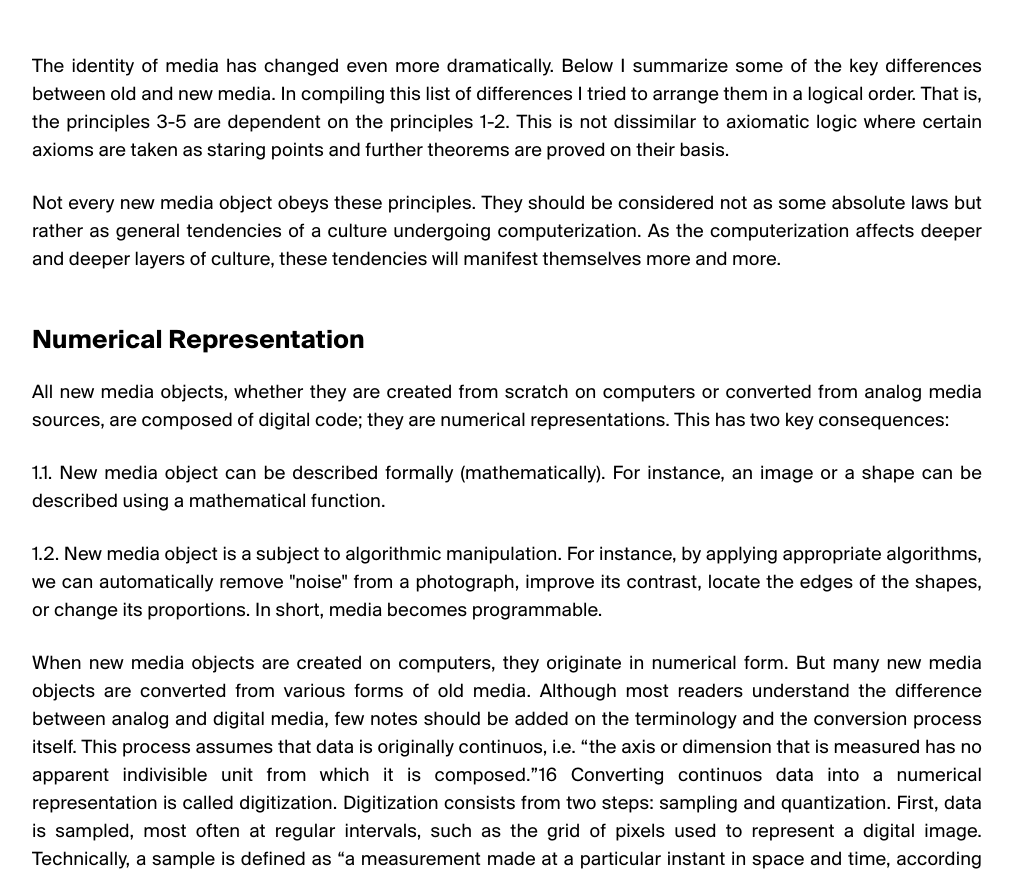
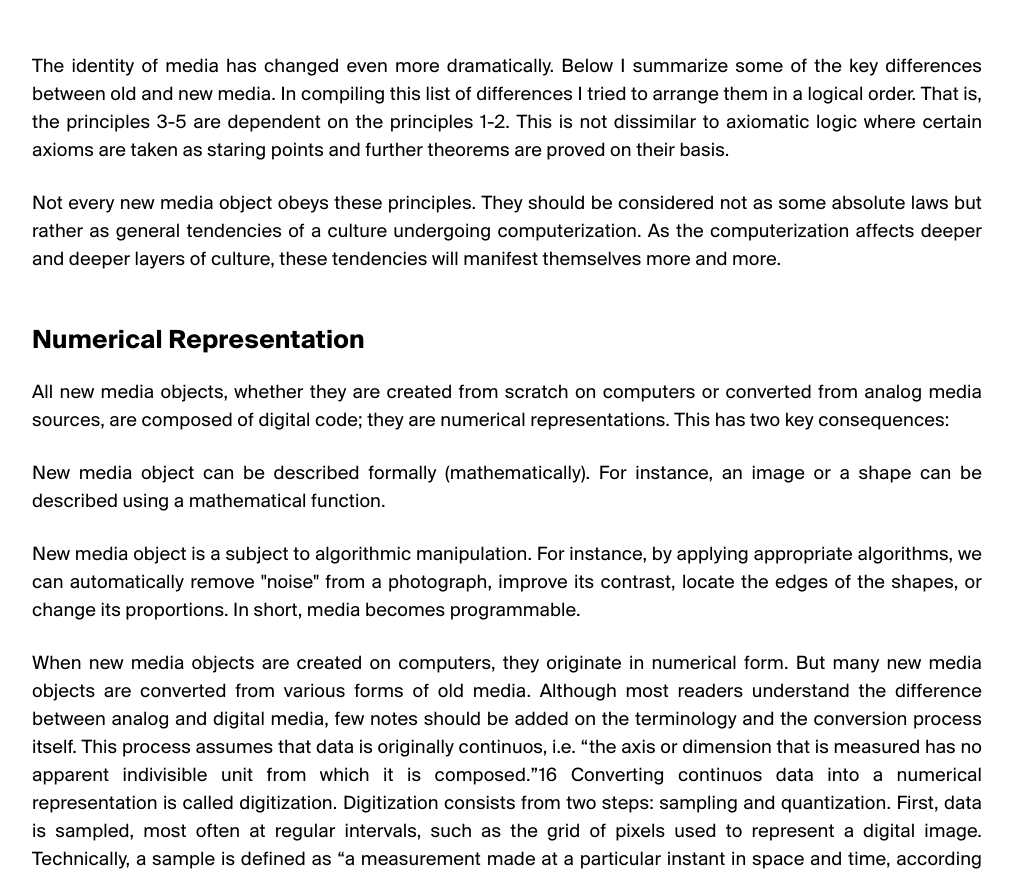
Before and after one commit to swethaa1006/Content-2, a plain HTML site: page index.html in a window 1280 px wide. Shown: the part 202-1079 px from the top of the page, without its empty margins (160-1173 px from the left). Drawn offline with nearby package versions, Linux system fonts and the light colour scheme; a script that the page names is missing.

```diff
--- a/index.html
+++ b/index.html
@@ -31,9 +31,9 @@
 
   <h6>Numerical Representation</h6>
   <p>All new media objects, whether they are created from scratch on computers or converted from analog media sources, are composed of digital code; they are numerical representations. This has two key consequences:</p>
-  <p>1.1. New media object can be described formally (mathematically). For instance, an image or a shape can be described using a mathematical function.
+  <p>New media object can be described formally (mathematically). For instance, an image or a shape can be described using a mathematical function.
   </p>
-  <p>1.2. New media object is a subject to algorithmic manipulation. For instance, by applying appropriate algorithms, we can automatically remove "noise" from a photograph, improve its contrast, locate the edges of the shapes, or change its
+  <p>New media object is a subject to algorithmic manipulation. For instance, by applying appropriate algorithms, we can automatically remove "noise" from a photograph, improve its contrast, locate the edges of the shapes, or change its
     proportions. In short, media becomes programmable.</p>
 
   <p>When new media objects are created on computers, they originate in numerical form. But many new media objects are converted from various forms of old media. Although most readers understand the difference between analog and digital media, few
@@ -130,10 +130,7 @@
   <p>Along with “low-level” and “high-level” automation of media creation, another area of media use which is being subjected to increasing automation is media access. The switch to computers as means to store and access enormous amount of media
     material, exemplified by the by “media assets” stored in the databases of stock agencies and global entertainment conglomerates, as well as by the public “media assets” distributed across numerous Web sites, created the need to find more
     efficient ways to classify and search media objects. Word processors and other text management software for a long time provided the abilities to search for specific strings of text and automatically index documents. UNIX operating system also
-    always included powerful commands to search and filter text files. In the 1990s software designers started to provide media users with
-    54
-
-    similar abilities. Virage introduced Virage VIR Image Engine which allows to search for visually similar image content among millions of images as well as a
+    always included powerful commands to search and filter text files. In the 1990s software designers started to provide media users with 54 similar abilities. Virage introduced Virage VIR Image Engine which allows to search for visually similar image content among millions of images as well as a
     set of video search tools to allow indexing and searching video files. By the end of the 1990s, the key Web search engines already included the options to search the Internet by specific media such as images, video and audio.</p>
 
   <p>The Internet, which can be thought of as one huge distributed media database, also crystallized the basic condition of the new information society: over-abundance of information of all kind. One response was the popular idea of software
```
